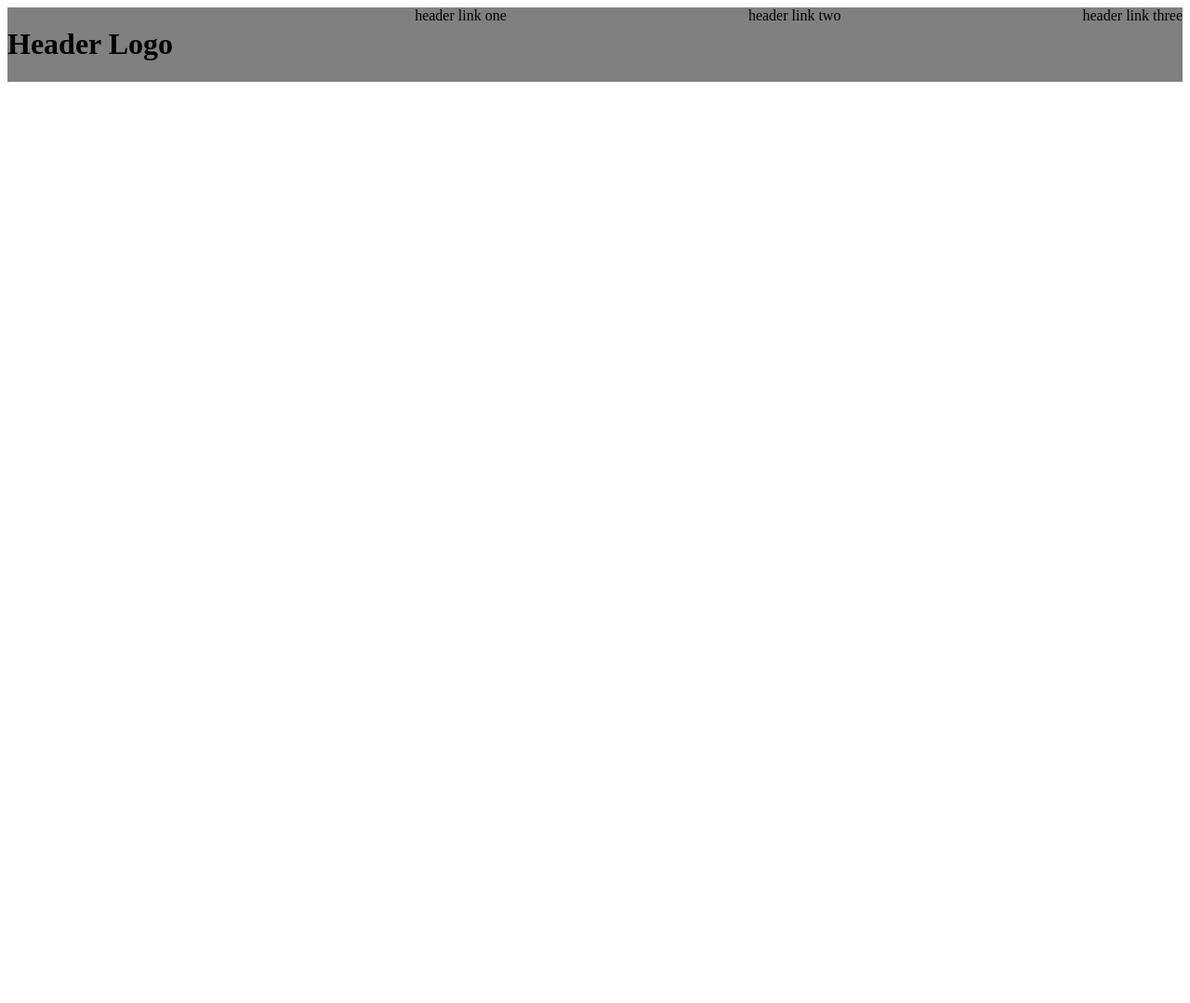
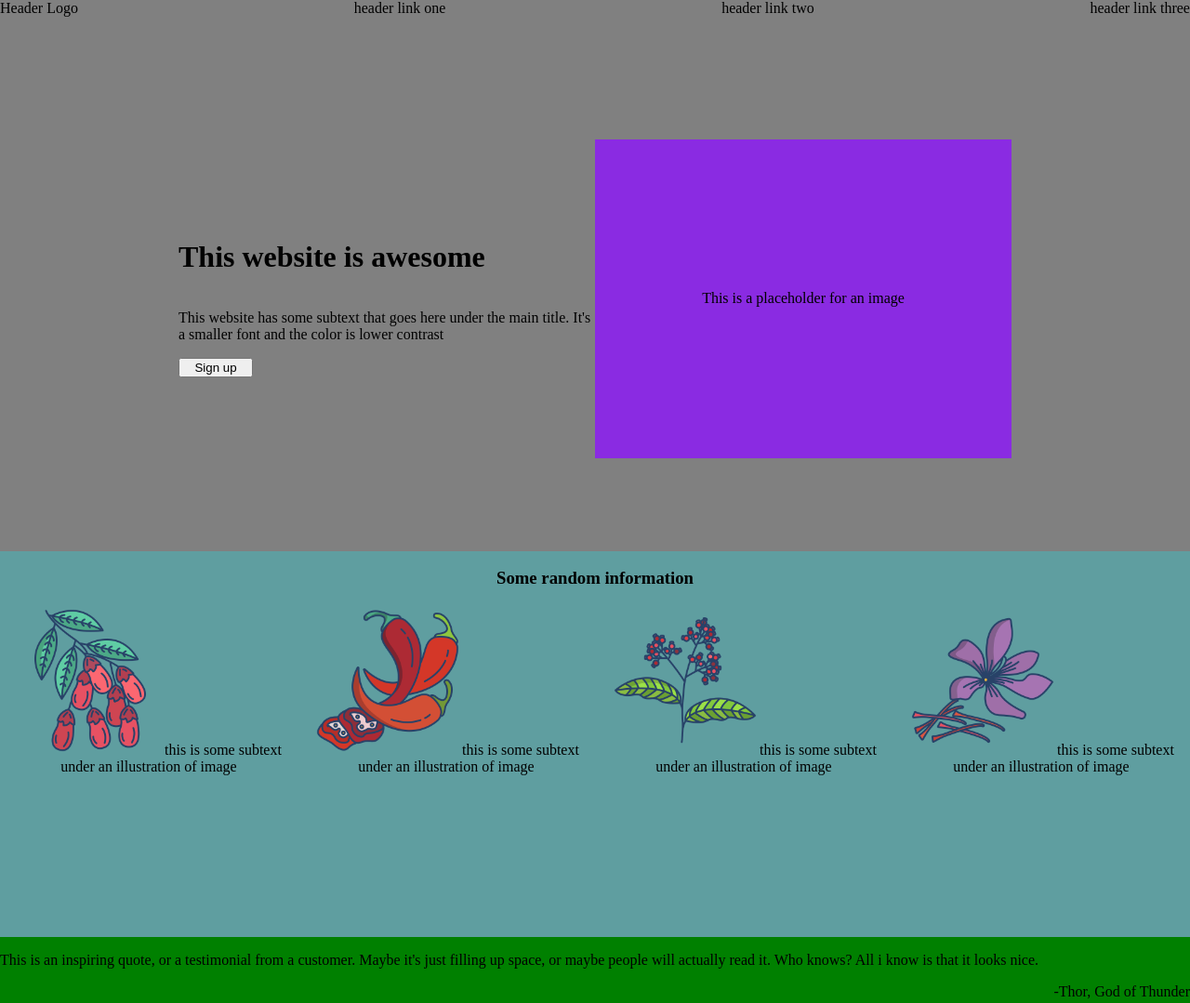
Before and after one commit to bmajors23/LandingPage, a plain HTML site: page index.html in a window 1280 px wide. Shown: the top 1079 px of the page at 93% size. Before the commit the page ends 800 px from the top, so only its background shows below. Drawn offline with Linux system fonts and the light colour scheme.

Commit message:
Add images and insert images

```diff
--- a/css/style.css
+++ b/css/style.css
@@ -1,27 +1,42 @@
 body {
     display: flex;
     flex-direction: column;
+    min-height: 200vh;
+    margin: 0;
 }
 
 header {
     background-color: grey;
     display: flex;
     justify-content: space-between;
+    height: 50px;
 }
 
 .top-container {
     display: flex;
-    align-items: baseline;
     background-color: grey;
-    min-height: 100%;
+    flex: auto;
+    justify-content: center;
 }
 
 .awesome-container {
-    background-color: aqua;
+    display: flex;
+    flex-direction: column;
+    justify-content: center;
+    width: 35%;
+    margin: 100px 0px;
+
 }
 
 .placeholder {
+    display: flex;
+    align-items: center;
+    justify-content: center;
     background-color: blueviolet;
+    text-align: center;
+    width: 35%;
+    margin: 100px 0px;
+
 }
 
 .second-container {
@@ -29,6 +44,7 @@ header {
     flex-direction: column;
     align-items: center;
     background-color: cadetblue;
+    flex: auto;
 }
 
 .boxes {
@@ -38,6 +54,7 @@ header {
 
 .third-container {
     background-color: green;
+    flex: auto;
 }
 
 .signature {
@@ -49,6 +66,7 @@ header {
     display: flex;
     justify-content: center;
     align-items: center;
+    flex: auto;
 }
 
 .call-to-action {
@@ -64,4 +82,13 @@ header {
 footer {
     background-color: lightblue;
     text-align: center;
+    height: 50px;
 }
+
+.signupbtn {
+    max-width: 80px;
+}
+
+img {
+    max-width: 50%;
+}
--- a/index.html
+++ b/index.html
@@ -9,15 +9,51 @@
 </head>
 <body>
     <header>
-        <h1>Header Logo</h1>
+        Header Logo
         <a>header link one</a>
         <a>header link two</a>
         <a>header link three</a>
     </header>
-    <div></div>
-    <div></div>
-    <div></div>
-    <div></div>
-    <footer></footer>
+    <div class="top-container">
+        <div class="awesome-container">
+        <h1>This website is awesome</h1>
+        <p>This website has some subtext that goes here under the main title. It's a smaller font and the color is lower contrast</p>
+        <button class="signupbtn">Sign up</button>
+        </div>
+        <div class="placeholder">
+            <p>This is a placeholder for an image</p>
+        </div>
+    </div>
+    <div class="second-container">
+        <h3>Some random information</h3>
+        <div class="boxes">
+            <div>
+                <img src="./images/barberry.png">this is some subtext under an illustration of image
+            </div>
+            <div>
+                <img src="./images/chilli.png">this is some subtext under an illustration of image
+            </div>
+            <div>
+                <img src="./images/pepper.png">this is some subtext under an illustration of image
+            </div>
+            <div>
+                <img src="./images/saffron.png">this is some subtext under an illustration of image
+            </div>
+        </div>
+    </div>
+    <div class="third-container">
+        <p>This is an inspiring quote, or a testimonial from a customer. Maybe it's just filling up space, or maybe people will actually read it. Who knows? All i know is that it looks nice.</p>
+        <p class="signature">-Thor, God of Thunder</p>
+    </div>
+    <div class="fourth-container">
+        <div class="call-to-action">
+            <div class="call-text">
+                <h5>Call to action! It's time!</h5>
+                <p>Sign up for our product by clicking that button right over there!</p>
+            </div>
+            <button>Sign up</button>
+        </div>
+    </div>
+    <footer>Copyright Bryce Majors Inc.</footer>
 </body>
 </html>
```
Also changed, not shown: images/barberry.png (added), images/chilli.png (added), images/pepper.png (added), images/saffron.png (added).
